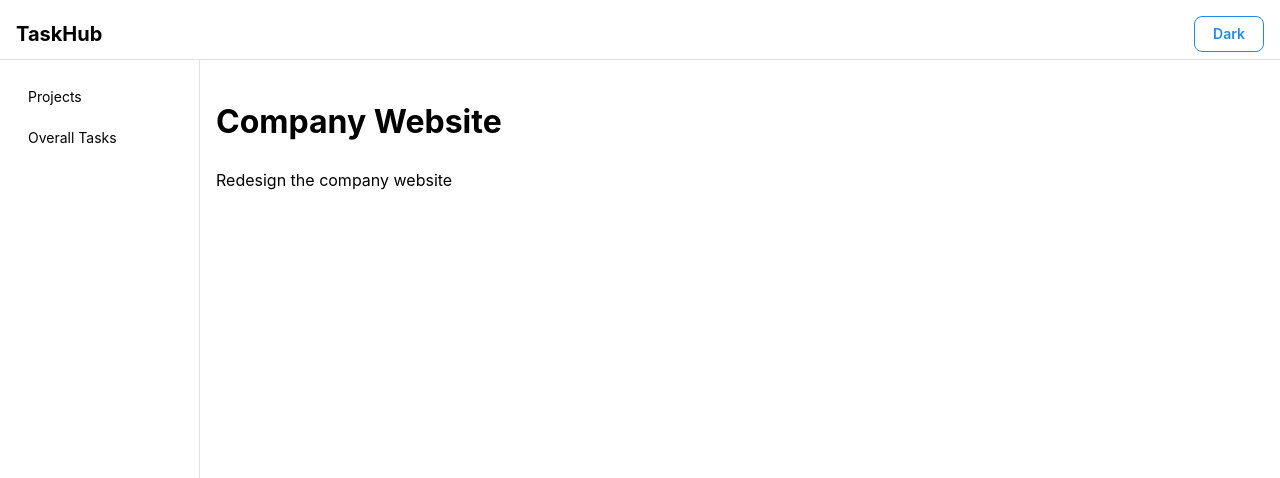
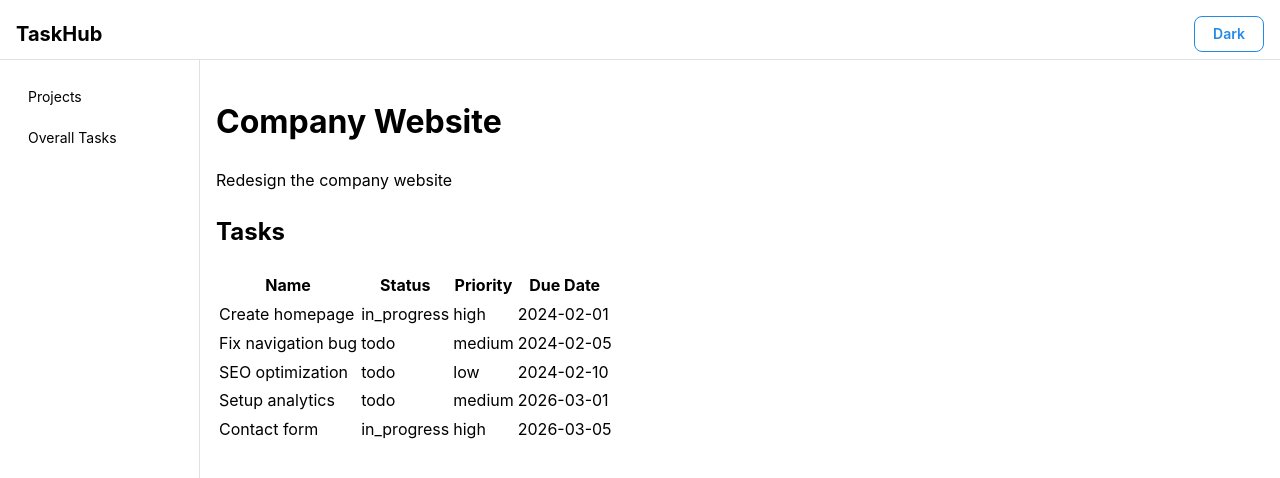
Before and after one commit to AndreGenerosoRepo/TaskHub, a React (Vite) app: page /projects/1 in a window 1280 px wide. Shown: the top 478 px of the page. Built offline with nearby package versions, Linux system fonts and the light colour scheme; data requests are answered from the project's data file.

Commit message:
feat: implement useTasksByProject hook and integrate task display in ProjectDetailPage with sorting functionality

```diff
--- a/src/hooks/useTasks.ts
+++ b/src/hooks/useTasks.ts
@@ -12,3 +12,14 @@ export function useTasks() {
     queryFn: fetchTasks,
   })
 }
+
+export function useTasksByProject(projectId: string) {
+  return useQuery({
+    queryKey: ['tasks', projectId],
+    queryFn: async () => {
+      const response = await fetch('http://localhost:3000/tasks')
+      const tasks: Task[] = await response.json()
+      return tasks.filter(task => task.projectId === projectId)
+    },
+  })
+}
--- a/src/pages/projects/ProjectDetailPage.tsx
+++ b/src/pages/projects/ProjectDetailPage.tsx
@@ -1,9 +1,32 @@
 import { useParams } from 'react-router-dom'
 import { useProject } from '../../hooks/useProjects'
+import { useTasksByProject } from '../../hooks/useTasks'
+import { useReactTable, getCoreRowModel, getSortedRowModel, flexRender } from '@tanstack/react-table'
+import type { ColumnDef, SortingState } from '@tanstack/react-table'
+import { useState } from 'react'
+import type { Task } from '../../types'
 
 function ProjectDetailPage() {
   const { id } = useParams<{ id: string }>()
   const { data: project, isLoading, isError } = useProject(id!)
+  const { data: tasks } = useTasksByProject(id!)
+  const [sorting, setSorting] = useState<SortingState>([])
+
+  const columns: ColumnDef<Task>[] = [
+    { accessorKey: 'name', header: 'Name' },
+    { accessorKey: 'status', header: 'Status' },
+    { accessorKey: 'priority', header: 'Priority' },
+    { accessorKey: 'dueDate', header: 'Due Date' },
+  ]
+
+  const table = useReactTable({
+    data: tasks ?? [],
+    columns,
+    state: { sorting },
+    onSortingChange: setSorting,
+    getCoreRowModel: getCoreRowModel(),
+    getSortedRowModel: getSortedRowModel(),
+  })
 
   if (isLoading) return <div>Loading...</div>
   if (isError) return <div>Error loading project</div>
@@ -13,6 +36,33 @@ function ProjectDetailPage() {
     <div>
       <h1>{project.name}</h1>
       <p>{project.description}</p>
+
+      <h2>Tasks</h2>
+      <table>
+        <thead>
+          {table.getHeaderGroups().map(headerGroup => (
+            <tr key={headerGroup.id}>
+              {headerGroup.headers.map(header => (
+                <th key={header.id} onClick={header.column.getToggleSortingHandler()}>
+                  {flexRender(header.column.columnDef.header, header.getContext())}
+                  {header.column.getIsSorted() === 'asc' ? ' ↑' : header.column.getIsSorted() === 'desc' ? ' ↓' : ''}
+                </th>
+              ))}
+            </tr>
+          ))}
+        </thead>
+        <tbody>
+          {table.getRowModel().rows.map(row => (
+            <tr key={row.id}>
+              {row.getVisibleCells().map(cell => (
+                <td key={cell.id}>
+                  {flexRender(cell.column.columnDef.cell, cell.getContext())}
+                </td>
+              ))}
+            </tr>
+          ))}
+        </tbody>
+      </table>
     </div>
   )
 }
```
